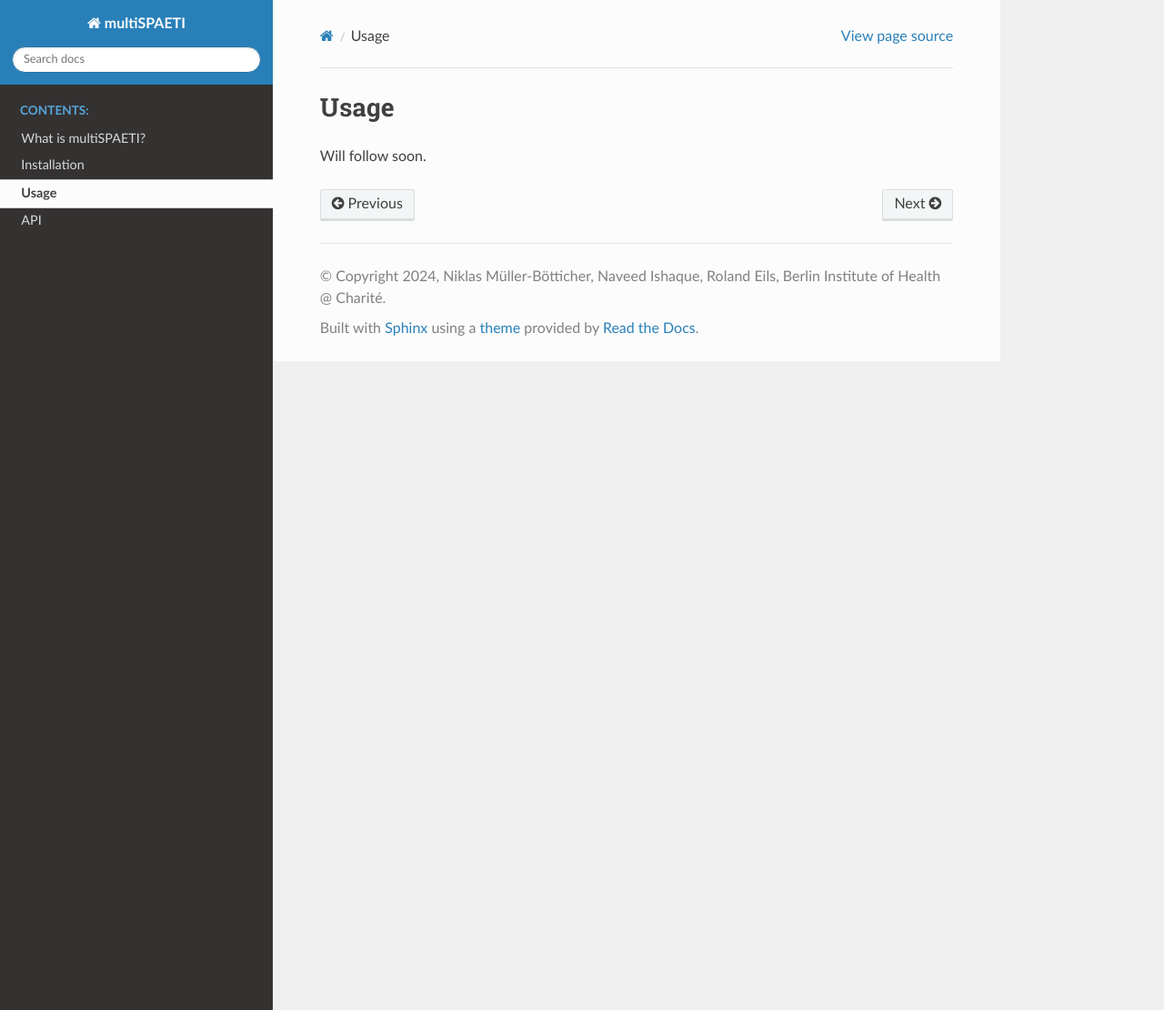
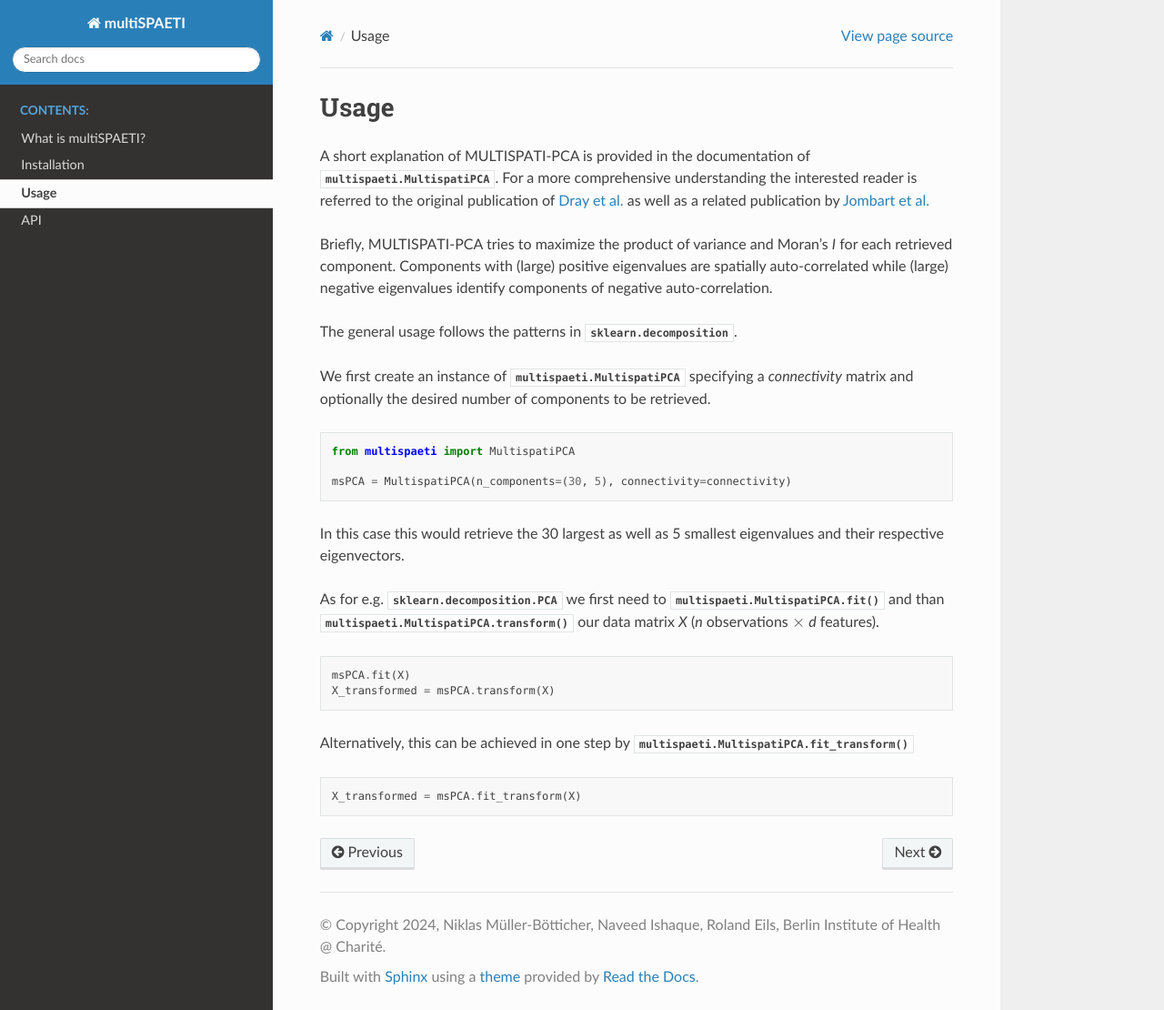
Before and after one commit to HiDiHlabs/multiSPAETI, a Sphinx documentation site: the page built from docs/source/usage.rst, in a window 1280 px wide and 1110 px high. Shown: the whole window at 91% size. Built offline with Sphinx 7.4.7 and the Read the Docs theme 2.0.0, drawn with Linux system fonts in a browser that asks for light colours.

Commit message:
usage documentation

```diff
--- a/docs/source/usage.rst
+++ b/docs/source/usage.rst
@@ -1,4 +1,60 @@
 Usage
 =====
 
-Will follow soon.
+A short explanation of MULTISPATI-PCA is provided in the documentation
+of :py:class:`multispaeti.MultispatiPCA`. For a more comprehensive understanding
+the interested reader is referred to the original publication of
+`Dray et al. <https://onlinelibrary.wiley.com/doi/abs/10.3170/2007-8-18312>`_
+as well as a related publication by
+`Jombart et al. <https://www.nature.com/articles/hdy200834>`_
+
+Briefly, MULTISPATI-PCA tries to maximize the product of variance and Moran's `I` for
+each retrieved component. Components with (large) positive eigenvalues are spatially
+auto-correlated while (large) negative eigenvalues identify components of negative
+auto-correlation.
+
+The general usage follows the patterns in :py:mod:`sklearn.decomposition`.
+
+We first create an instance of :py:class:`multispaeti.MultispatiPCA` specifying a
+`connectivity` matrix and optionally the desired number of components to be retrieved.
+
+.. code-block:: python
+
+    from multispaeti import MultispatiPCA
+
+    msPCA = MultispatiPCA(n_components=(30, 5), connectivity=connectivity)
+
+In this case this would retrieve the 30 largest as well as 5 smallest eigenvalues and
+their respective eigenvectors.
+
+As for e.g. :py:class:`sklearn.decomposition.PCA` we first need to
+:py:meth:`multispaeti.MultispatiPCA.fit` and than
+:py:meth:`multispaeti.MultispatiPCA.transform` our data matrix `X` (`n` observations
+:math:`\times` `d` features).
+
+.. code-block:: python
+
+    msPCA.fit(X)
+    X_transformed = msPCA.transform(X)
+
+Alternatively, this can be achieved in one step by
+:py:meth:`multispaeti.MultispatiPCA.fit_transform`
+
+.. code-block:: python
+
+    X_transformed = msPCA.fit_transform(X)
+
+.. Additional, functionality is offered through the method
+.. :py:meth:`multispaeti.MultispatiPCA.moransI_bounds` which calculates the minimum and
+.. maximum bound as well as the expected value given the `connectivity` matrix
+
+.. .. code-block:: python
+
+..     X_transformed = msPCA.moransI_bounds()
+
+.. and :py:meth:`multispaeti.MultispatiPCA.variance_moransI_decomposition` which allows
+.. to decompose the extracted eigenvalues into a variance and Moran's `I` contribution.
+
+.. .. code-block:: python
+
+..     var, moranI = msPCA.variance_moransI_decomposition(X)
```
